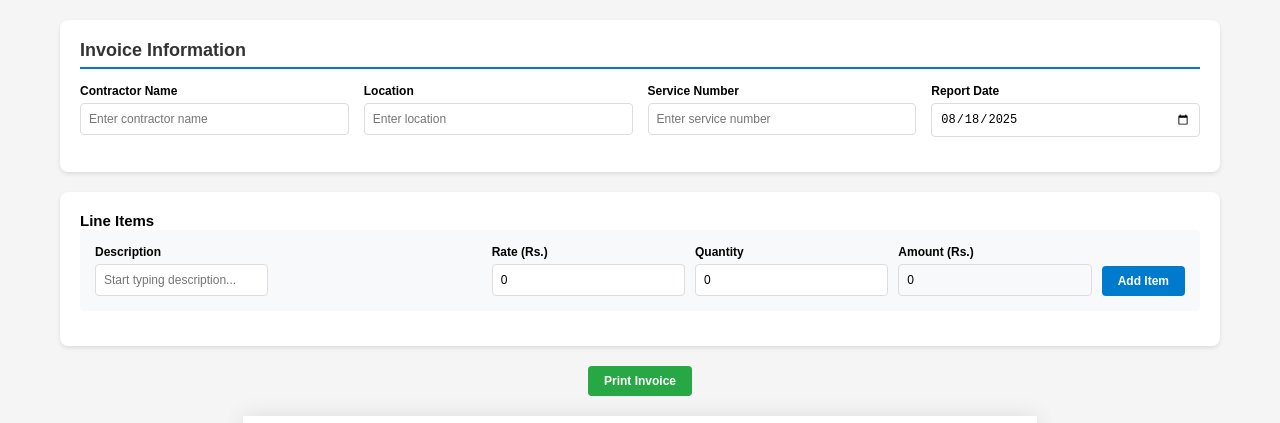
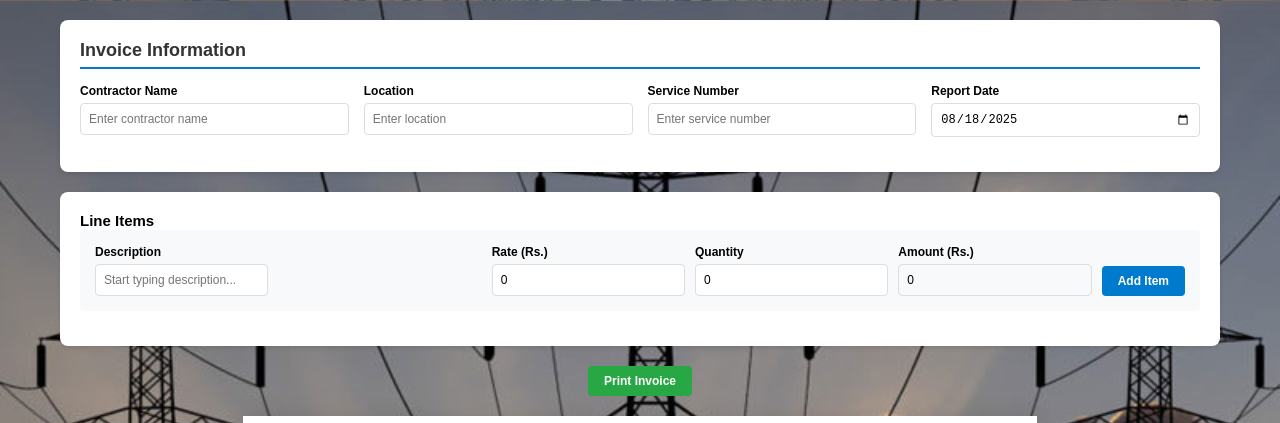
Before and after one commit to sarangaranaweera/loading-app, a plain HTML site: page index.html in a window 1280 px wide. Shown: the top 423 px of the page. Drawn offline with nearby package versions, Linux system fonts and the light colour scheme.

Commit message:
bg update

```diff
--- a/index.html
+++ b/index.html
@@ -43,7 +43,7 @@
             font-size: 10px;
             line-height: 1.2;
             color: #000;
-            background: #f5f5f5;
+            /* background: #f5f5f5; */
         }
 
         .app-container {
```
